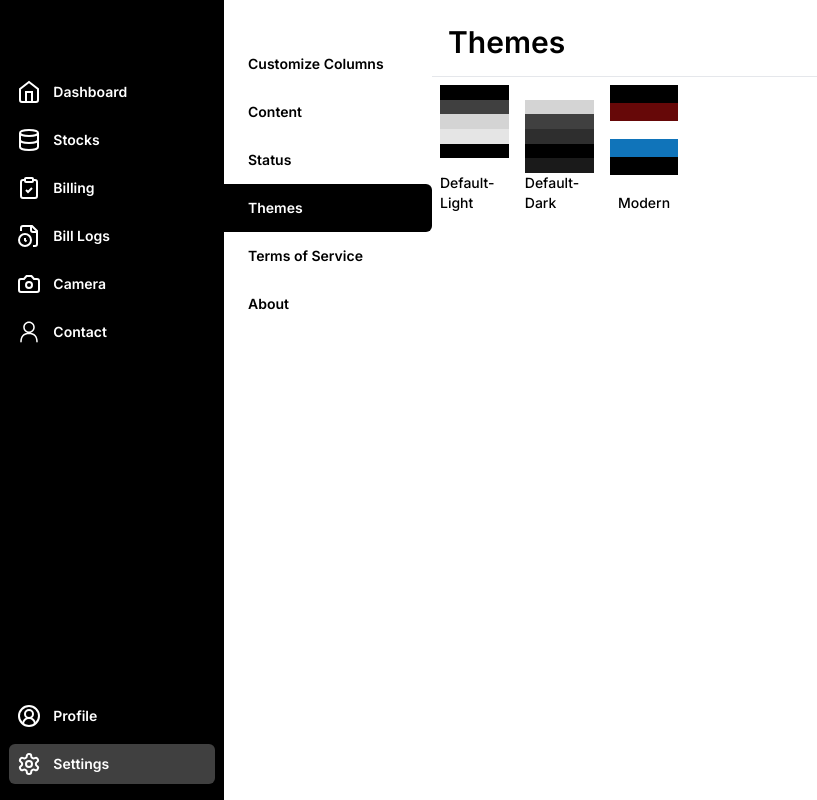
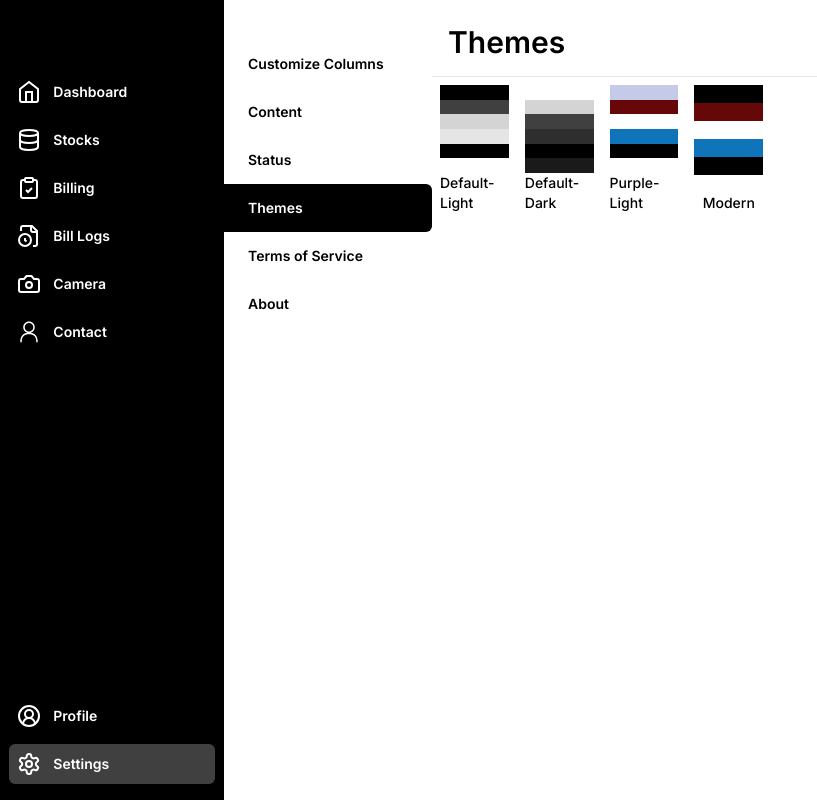
Before and after one commit to nikhitkumar00/INVO_V2, a Next.js app: page /settings/themes in a window 1280 px wide. Shown: the whole page, without its empty margins (0-817 px from the left). Built offline with nearby package versions, Linux system fonts and the light colour scheme.

Commit message:
added one more theme

```diff
--- a/app/(main)/settings/themes/page.tsx
+++ b/app/(main)/settings/themes/page.tsx
@@ -52,6 +52,22 @@ const data: theme[] = [
     "--table-hover": "#404040",
     "--dash-odd": "#404040",
     "--dash-even": "#404040",
+  },
+  {
+    name: "Purple-Light",
+    "--primary-color": "#c5cae9",
+    "--secondary-color": "#660808",
+    "--tertiary-color": "#ffffff",
+    "--quartinary-color": "#1074ba",
+    "--navbar-color": "#000000",
+    "--background-color": "#ffffff",
+    "--nav-background-color": "#ffffff",
+    "--nav-primary-color": "#263238",
+    "--nav-secondary-color": "#404040",
+    "--table-odd": "#e4e7f7",
+    "--table-hover": "#c5cae9",
+    "--dash-odd": "#c5cae9",
+    "--dash-even": "#e4e7f7",
   },
   {
     name: "Modern",
--- a/app/globals.css
+++ b/app/globals.css
@@ -56,6 +56,22 @@
     --logo: #ffffff;
   }
 
+  .Purple-Light {
+    --primary-color: #c5cae9;
+    --secondary-color: #660808;
+    --tertiary-color: #ffffff;
+    --quartinary-color: #1074ba;
+    --navbar-color: #000000;
+    --background-color: #ffffff;
+    --nav-background-color: #ffffff;
+    --nav-primary-color: #263238;
+    --nav-secondary-color: #404040;
+    --table-odd: #e4e7f7;
+    --table-hover: #c5cae9;
+    --dash-odd: #c5cae9;
+    --dash-even: #e4e7f7;
+  }
+
   .Modern {
     --primary-color: #2f2a84;
     --secondary-color: #4641a8;
```
